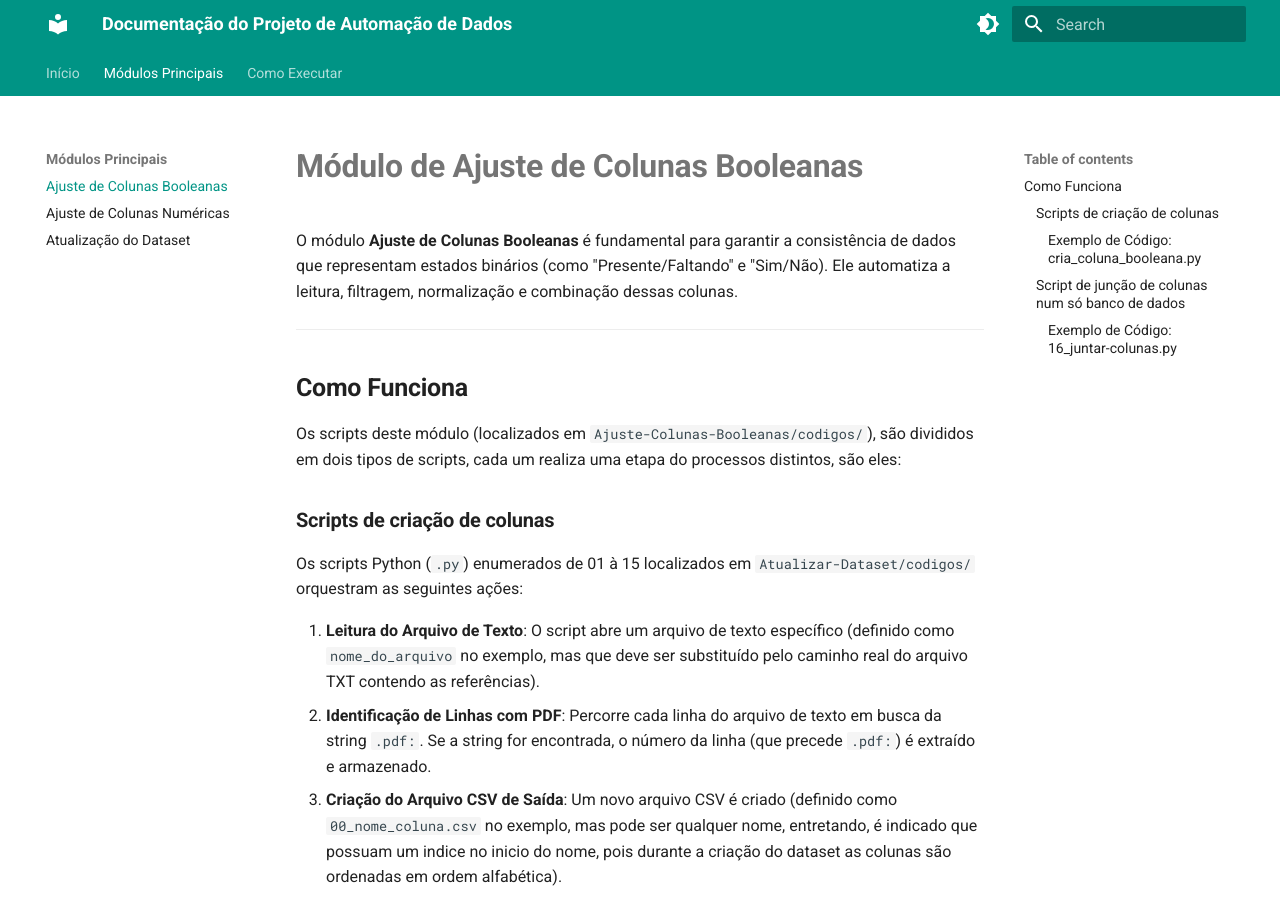
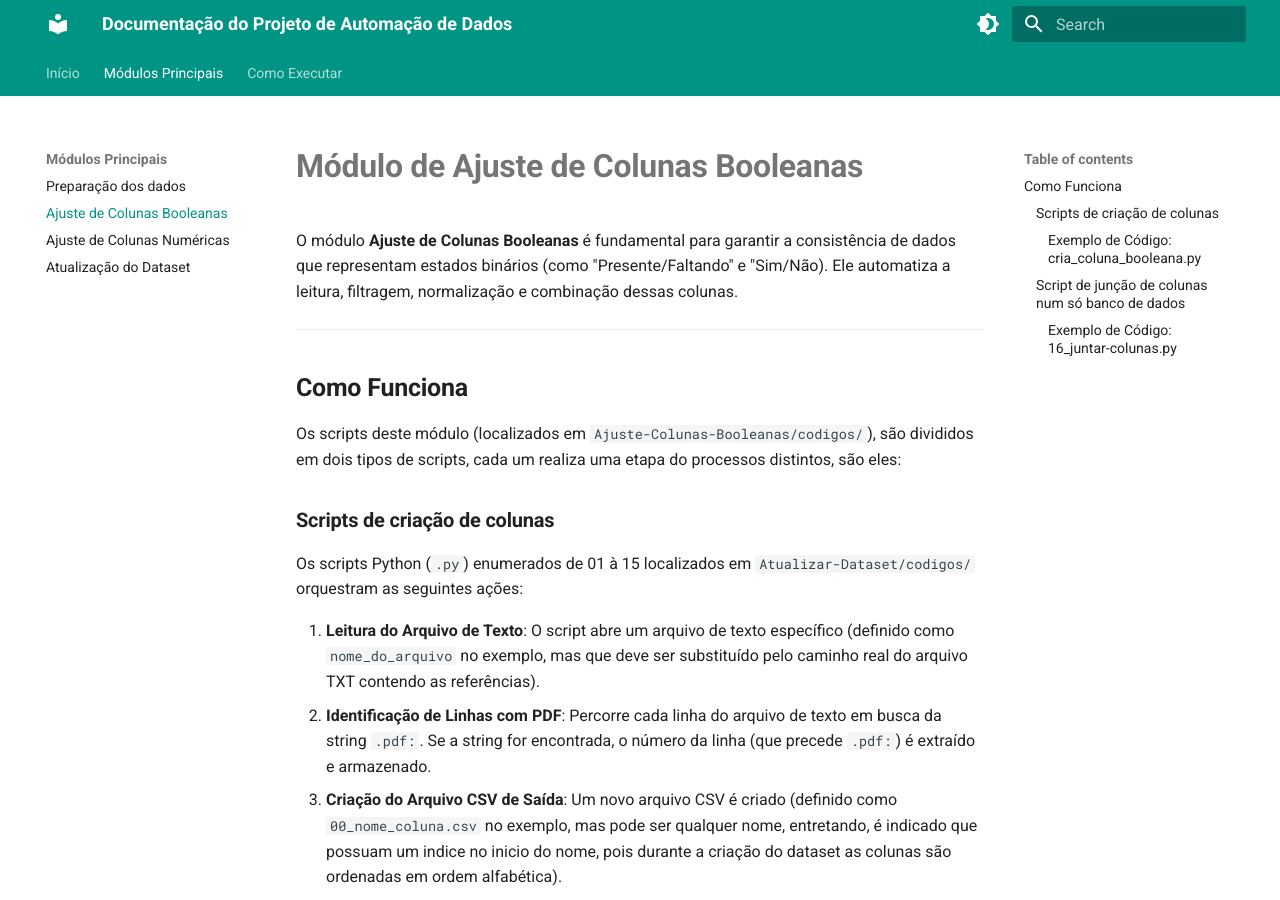
Before and after one commit to BruninSouza/Criar-DB-LabGov, an MkDocs documentation site: the page built from docs/ajuste-colunas-booleanas.md, in a window 1280 px wide and 900 px high. Built offline with MkDocs 1.6.1 and Material for MkDocs 9.7.7, drawn with Linux system fonts in a browser that asks for light colours.

Commit message:
feat: Atualizando docuentação para incluir a preparação dos dados

```diff
--- a/mkdocs.yml
+++ b/mkdocs.yml
@@ -5,6 +5,7 @@ site_description: Documentação completa para o projeto de atualização automa
 nav: # Define a estrutura do menu de navegação
     - Início: index.md
     - Módulos Principais:
+        - Preparação dos dados: preparacao-dados.md
         - Ajuste de Colunas Booleanas: ajuste-colunas-booleanas.md
         - Ajuste de Colunas Numéricas: ajuste-colunas-numericas.md
         - Atualização do Dataset: atualizar-dataset.md
```
